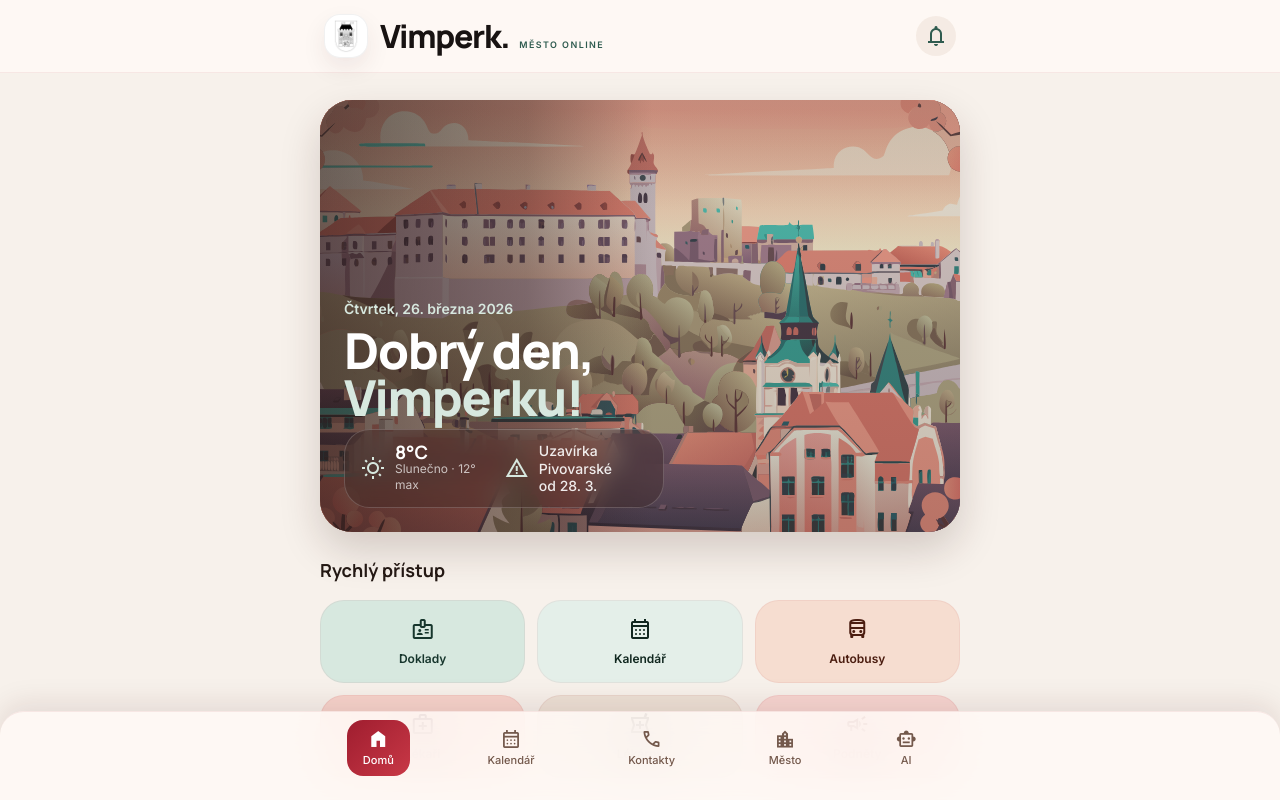
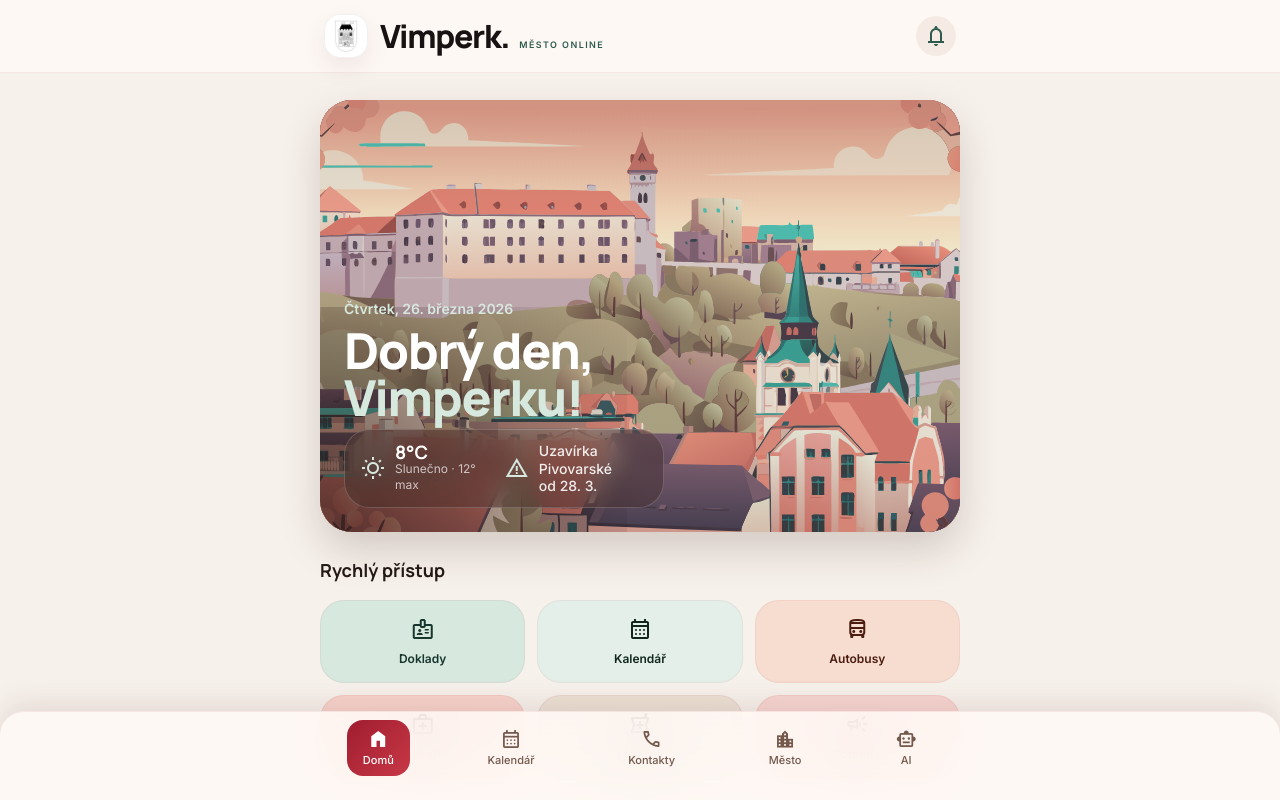
Before and after one commit to martinkubasek90-boop/vimperak, a Next.js app: page / in a window 1280 px wide. Shown: the top 800 px of the page. Built offline with nearby package versions, Linux system fonts and the light colour scheme.

Commit message:
Soften homepage hero overlay

```diff
--- a/app/page.tsx
+++ b/app/page.tsx
@@ -54,14 +54,14 @@ export default function HomePage() {
               className="absolute inset-0"
               style={{
                 background:
-                  "linear-gradient(180deg, rgba(34,18,16,0.08) 0%, rgba(34,18,16,0.22) 100%)",
+                  "linear-gradient(180deg, rgba(34,18,16,0.02) 0%, rgba(34,18,16,0.08) 100%)",
               }}
             />
             <div
-              className="absolute left-0 top-0 bottom-0 w-[72%] md:w-[52%]"
+              className="absolute left-0 bottom-0 h-[58%] w-[78%] md:h-[52%] md:w-[48%]"
               style={{
                 background:
-                  "linear-gradient(90deg, rgba(37,20,18,0.60) 0%, rgba(37,20,18,0.36) 62%, rgba(37,20,18,0.00) 100%)",
+                  "radial-gradient(circle at left bottom, rgba(37,20,18,0.64) 0%, rgba(37,20,18,0.42) 36%, rgba(37,20,18,0.18) 62%, rgba(37,20,18,0.00) 100%)",
               }}
             />
             <div
```
